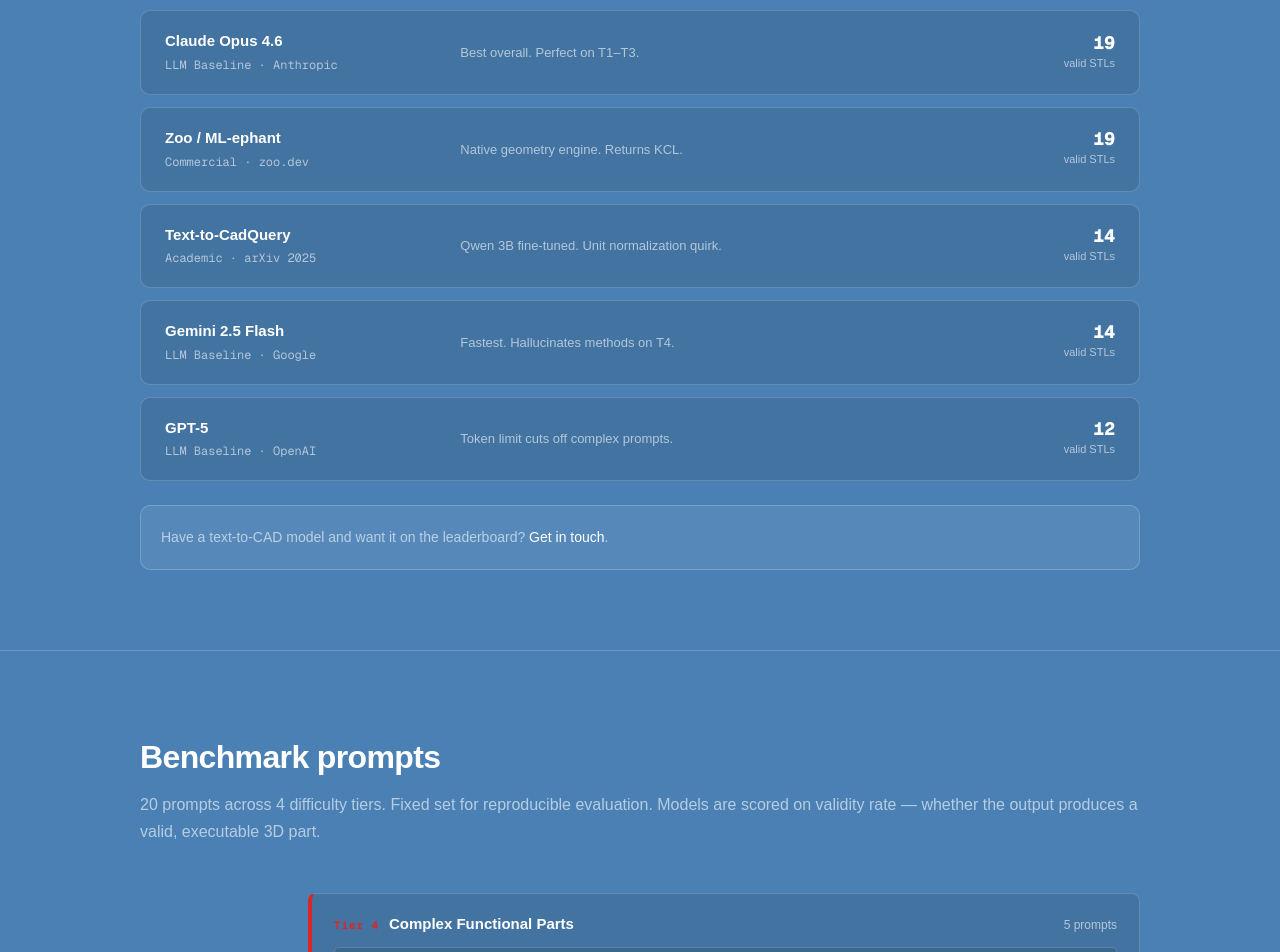
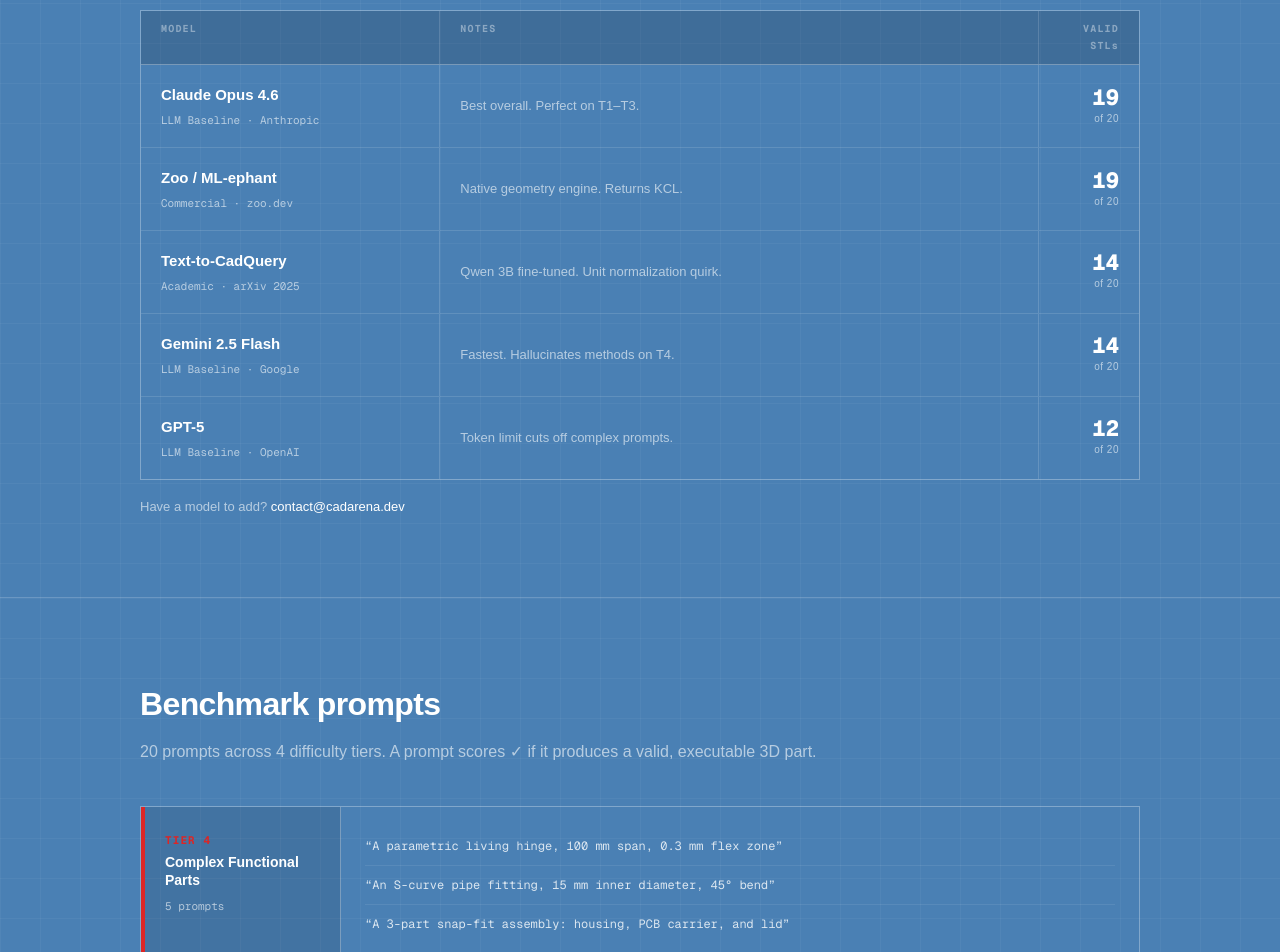
Before and after one commit to Lenguist/ai-for-cad, a Next.js app in the folder cadarena/site/: page / in a window 1280 px wide. Shown: the part 1560-2512 px from the top of the page. Built offline with nearby package versions, Linux system fonts and the light colour scheme.

Commit message:
auto-backup: 2026-03-22 18:11:03

```diff
--- a/cadarena/site/app/page.tsx
+++ b/cadarena/site/app/page.tsx
@@ -381,155 +381,131 @@
       </section>
 
       {/* Models */}
-      <section
-        id="models"
-        style={{
-          padding: "80px 24px",
-          borderTop: "1px solid var(--border)",
-        }}
-      >
+      <section id="models" className="blueprint-grid" style={{ padding: "80px 24px", borderTop: "1px solid var(--border)" }}>
         <div style={{ maxWidth: 1000, margin: "0 auto" }}>
-          <h2
-            style={{
-              fontSize: 32,
-              fontWeight: 700,
-              marginBottom: 8,
-              letterSpacing: "-0.02em",
-            }}
-          >
+          <h2 style={{ fontSize: 32, fontWeight: 700, marginBottom: 8, letterSpacing: "-0.02em" }}>
             Models tested
           </h2>
           <p style={{ color: "var(--muted)", marginBottom: 40, fontSize: 16 }}>
             5 models evaluated on the full 20-prompt benchmark. More being added.
           </p>
 
-          <div style={{ display: "flex", flexDirection: "column", gap: 12 }}>
+          <div style={{ border: "1px solid rgba(255,255,255,0.3)" }}>
+            {/* header row */}
+            <div style={{
+              display: "grid",
+              gridTemplateColumns: "1fr 2fr 100px",
+              borderBottom: "1px solid rgba(255,255,255,0.3)",
+              background: "rgba(0,0,0,0.15)",
+            }}>
+              {["MODEL", "NOTES", "VALID STLs"].map((h, i) => (
+                <div key={h} style={{
+                  padding: "10px 20px",
+                  fontFamily: "var(--font-geist-mono), monospace",
+                  fontSize: 10,
+                  fontWeight: 700,
+                  letterSpacing: "0.12em",
+                  color: "rgba(255,255,255,0.4)",
+                  borderRight: i < 2 ? "1px solid rgba(255,255,255,0.15)" : "none",
+                  textAlign: i === 2 ? "right" : "left",
+                }}>{h}</div>
+              ))}
+            </div>
             {[
-              { name: "Claude Opus 4.6", type: "LLM Baseline", venue: "Anthropic", valid: 19, note: "Best overall. Perfect on T1–T3." },
-              { name: "Zoo / ML-ephant", type: "Commercial", venue: "zoo.dev", valid: 19, note: "Native geometry engine. Returns KCL." },
-              { name: "Text-to-CadQuery", type: "Academic", venue: "arXiv 2025", valid: 14, note: "Qwen 3B fine-tuned. Unit normalization quirk." },
-              { name: "Gemini 2.5 Flash", type: "LLM Baseline", venue: "Google", valid: 14, note: "Fastest. Hallucinates methods on T4." },
-              { name: "GPT-5", type: "LLM Baseline", venue: "OpenAI", valid: 12, note: "Token limit cuts off complex prompts." },
-            ].map((m) => (
+              { name: "Claude Opus 4.6", type: "LLM Baseline · Anthropic", valid: 19, note: "Best overall. Perfect on T1–T3." },
+              { name: "Zoo / ML-ephant", type: "Commercial · zoo.dev", valid: 19, note: "Native geometry engine. Returns KCL." },
+              { name: "Text-to-CadQuery", type: "Academic · arXiv 2025", valid: 14, note: "Qwen 3B fine-tuned. Unit normalization quirk." },
+              { name: "Gemini 2.5 Flash", type: "LLM Baseline · Google", valid: 14, note: "Fastest. Hallucinates methods on T4." },
+              { name: "GPT-5", type: "LLM Baseline · OpenAI", valid: 12, note: "Token limit cuts off complex prompts." },
+            ].map((m, i, arr) => (
               <div
                 key={m.name}
                 style={{
-                  background: "var(--card)",
-                  border: "1px solid var(--border)",
-                  borderRadius: 10,
-                  padding: "18px 24px",
-                  display: "flex",
-                  alignItems: "center",
-                  justifyContent: "space-between",
-                  gap: 16,
-                  flexWrap: "wrap",
+                  display: "grid",
+                  gridTemplateColumns: "1fr 2fr 100px",
+                  borderBottom: i < arr.length - 1 ? "1px solid rgba(255,255,255,0.12)" : "none",
                 }}
               >
-                <div style={{ display: "flex", alignItems: "center", gap: 16, flex: 1 }}>
-                  <div>
-                    <div style={{ fontWeight: 700, fontSize: 15, marginBottom: 2 }}>{m.name}</div>
-                    <div style={{ fontSize: 12, color: "var(--muted)", fontFamily: "var(--font-geist-mono), monospace" }}>
-                      {m.type} · {m.venue}
-                    </div>
-                  </div>
+                <div style={{ padding: "18px 20px", borderRight: "1px solid rgba(255,255,255,0.15)" }}>
+                  <div style={{ fontWeight: 700, fontSize: 15, marginBottom: 3 }}>{m.name}</div>
+                  <div style={{ fontFamily: "var(--font-geist-mono), monospace", fontSize: 11, color: "var(--muted)" }}>{m.type}</div>
                 </div>
-                <div style={{ fontSize: 13, color: "var(--muted)", flex: 2 }}>{m.note}</div>
-                <div style={{ textAlign: "right", minWidth: 80 }}>
-                  <div style={{ fontFamily: "var(--font-geist-mono), monospace", fontWeight: 800, fontSize: 18, color: "var(--foreground)", lineHeight: 1 }}>{m.valid}</div>
-                  <div style={{ fontSize: 11, color: "var(--muted)", marginTop: 2 }}>valid STLs</div>
+                <div style={{ padding: "18px 20px", fontSize: 13, color: "var(--muted)", lineHeight: 1.6, borderRight: "1px solid rgba(255,255,255,0.15)", display: "flex", alignItems: "center" }}>
+                  {m.note}
+                </div>
+                <div style={{ padding: "18px 20px", textAlign: "right", display: "flex", flexDirection: "column", justifyContent: "center", alignItems: "flex-end" }}>
+                  <div style={{ fontFamily: "var(--font-geist-mono), monospace", fontWeight: 800, fontSize: 22, lineHeight: 1 }}>{m.valid}</div>
+                  <div style={{ fontSize: 10, color: "var(--muted)", marginTop: 3, letterSpacing: "0.05em" }}>of 20</div>
                 </div>
               </div>
             ))}
           </div>
 
-          <div
-            style={{
-              marginTop: 24,
-              padding: 20,
-              background: "rgba(255,255,255,0.07)",
-              border: "1px solid rgba(255,255,255,0.2)",
-              borderRadius: 10,
-              fontSize: 14,
-              color: "var(--muted)",
-            }}
-          >
-            Have a text-to-CAD model and want it on the leaderboard?{" "}
-            <a href="mailto:contact@cadarena.dev" style={{ color: "var(--accent)", textDecoration: "none" }}>
-              Get in touch
-            </a>
-            .
+          <div style={{ marginTop: 16, fontSize: 13, color: "var(--muted)" }}>
+            Have a model to add?{" "}
+            <a href="mailto:contact@cadarena.dev" style={{ color: "var(--accent)", textDecoration: "none" }}>contact@cadarena.dev</a>
           </div>
         </div>
       </section>
 
       {/* Benchmark prompts */}
-      <section
-        id="benchmark"
-        style={{
-          padding: "80px 24px",
-          borderTop: "1px solid var(--border)",
-        }}
-      >
+      <section id="benchmark" className="blueprint-grid" style={{ padding: "80px 24px", borderTop: "1px solid var(--border)" }}>
         <div style={{ maxWidth: 1000, margin: "0 auto" }}>
-          <h2
-            style={{
-              fontSize: 32,
-              fontWeight: 700,
-              marginBottom: 8,
-              letterSpacing: "-0.02em",
-            }}
-          >
+          <h2 style={{ fontSize: 32, fontWeight: 700, marginBottom: 8, letterSpacing: "-0.02em" }}>
             Benchmark prompts
           </h2>
-          <p style={{ color: "var(--muted)", marginBottom: 48, fontSize: 16 }}>
-            20 prompts across 4 difficulty tiers. Fixed set for reproducible
-            evaluation. Models are scored on validity rate — whether the output
-            produces a valid, executable 3D part.
+          <p style={{ color: "var(--muted)", marginBottom: 40, fontSize: 16 }}>
+            20 prompts across 4 difficulty tiers. A prompt scores ✓ if it produces a valid, executable 3D part.
           </p>
 
-          {/* Staircase: T4 on top (narrowest/hardest), T1 at bottom (widest/easiest) */}
-          <div style={{ display: "flex", flexDirection: "column", gap: 2 }}>
+          {/* 2-column table: tier label | examples. T4 on top (hardest). */}
+          <div style={{ border: "1px solid rgba(255,255,255,0.3)" }}>
             {[...PROMPT_TIERS].reverse().map((tier, i) => (
               <div
                 key={tier.tier}
                 style={{
-                  marginLeft: (3 - i) * 56,
-                  background: "var(--card)",
-                  border: "1px solid var(--border)",
-                  borderLeft: `4px solid ${tier.color}`,
-                  borderRadius: 8,
-                  padding: "18px 22px",
+                  display: "grid",
+                  gridTemplateColumns: "200px 1fr",
+                  borderBottom: i < 3 ? "1px solid rgba(255,255,255,0.2)" : "none",
                 }}
               >
-                <div style={{ display: "flex", alignItems: "baseline", gap: 10, marginBottom: 10 }}>
-                  <span style={{
+                {/* Left column: tier label */}
+                <div style={{
+                  padding: "24px 20px",
+                  borderRight: "1px solid rgba(255,255,255,0.3)",
+                  borderLeft: `4px solid ${tier.color}`,
+                  background: "rgba(0,0,0,0.1)",
+                  display: "flex",
+                  flexDirection: "column",
+                  gap: 4,
+                }}>
+                  <div style={{
                     fontFamily: "var(--font-geist-mono), monospace",
                     fontSize: 11,
+                    fontWeight: 700,
+                    letterSpacing: "0.1em",
                     color: tier.color,
-                    fontWeight: 700,
-                    letterSpacing: "0.08em",
                   }}>
-                    {tier.tier}
-                  </span>
-                  <span style={{ fontWeight: 700, fontSize: 15 }}>
+                    {tier.tier.toUpperCase()}
+                  </div>
+                  <div style={{ fontWeight: 700, fontSize: 14, lineHeight: 1.3 }}>
                     {tier.label}
-                  </span>
-                  <span style={{ fontSize: 12, color: "var(--muted)", marginLeft: "auto" }}>
+                  </div>
+                  <div style={{ fontFamily: "var(--font-geist-mono), monospace", fontSize: 11, color: "var(--muted)", marginTop: 4 }}>
                     5 prompts
-                  </span>
+                  </div>
                 </div>
-                <div style={{ display: "flex", flexDirection: "column", gap: 6 }}>
+                {/* Right column: example prompts */}
+                <div style={{ padding: "20px 24px", display: "flex", flexDirection: "column", gap: 0 }}>
                   {tier.examples.map((ex, j) => (
                     <div
                       key={j}
                       style={{
                         fontFamily: "var(--font-geist-mono), monospace",
                         fontSize: 12,
-                        color: "var(--muted)",
-                        background: "rgba(0,0,0,0.12)",
-                        border: "1px solid var(--border)",
-                        borderRadius: 5,
-                        padding: "7px 11px",
+                        color: "rgba(255,255,255,0.8)",
+                        padding: "10px 0",
+                        borderBottom: j < tier.examples.length - 1 ? "1px solid rgba(255,255,255,0.08)" : "none",
                         lineHeight: 1.5,
                       }}
                     >
```
